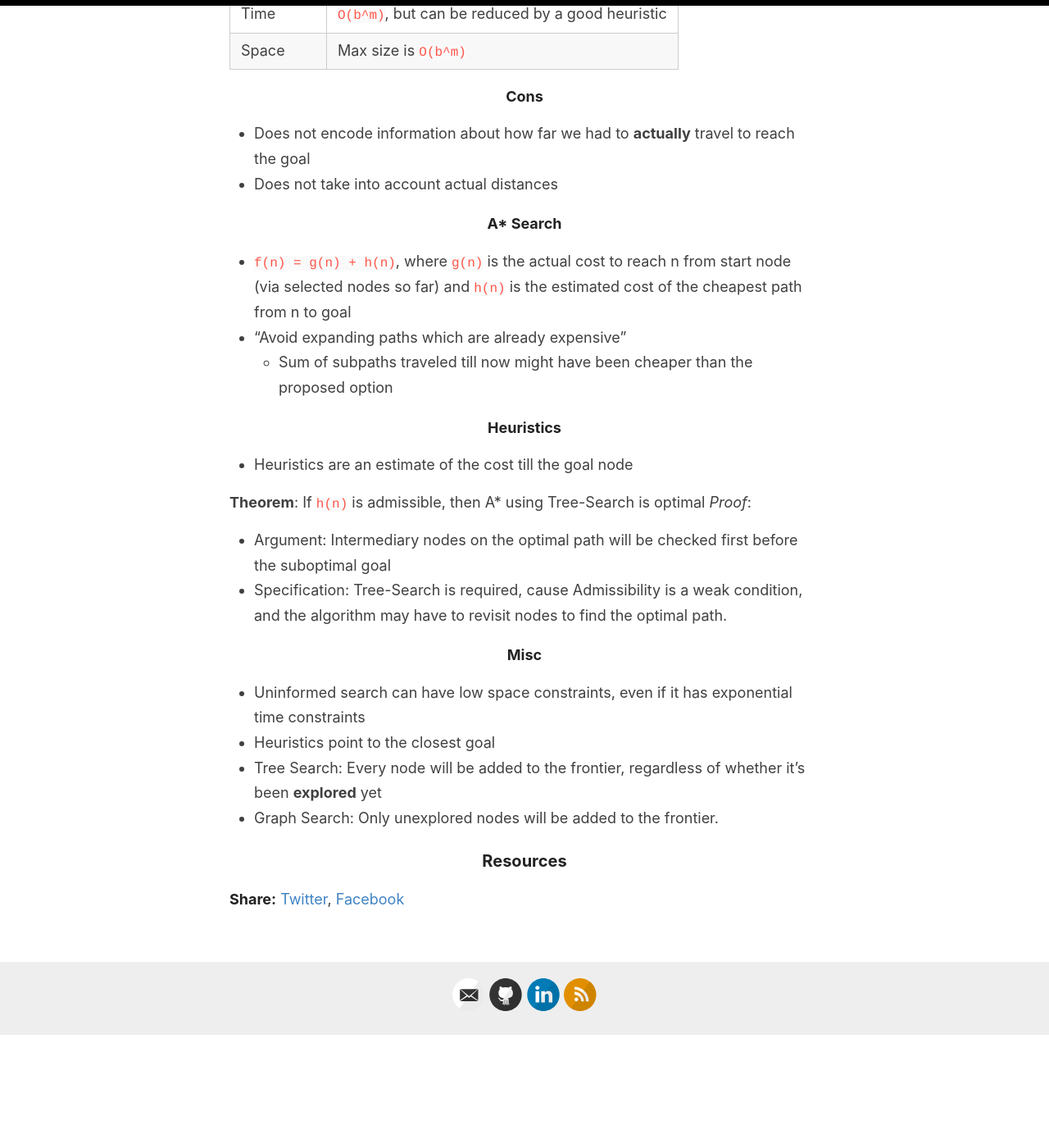
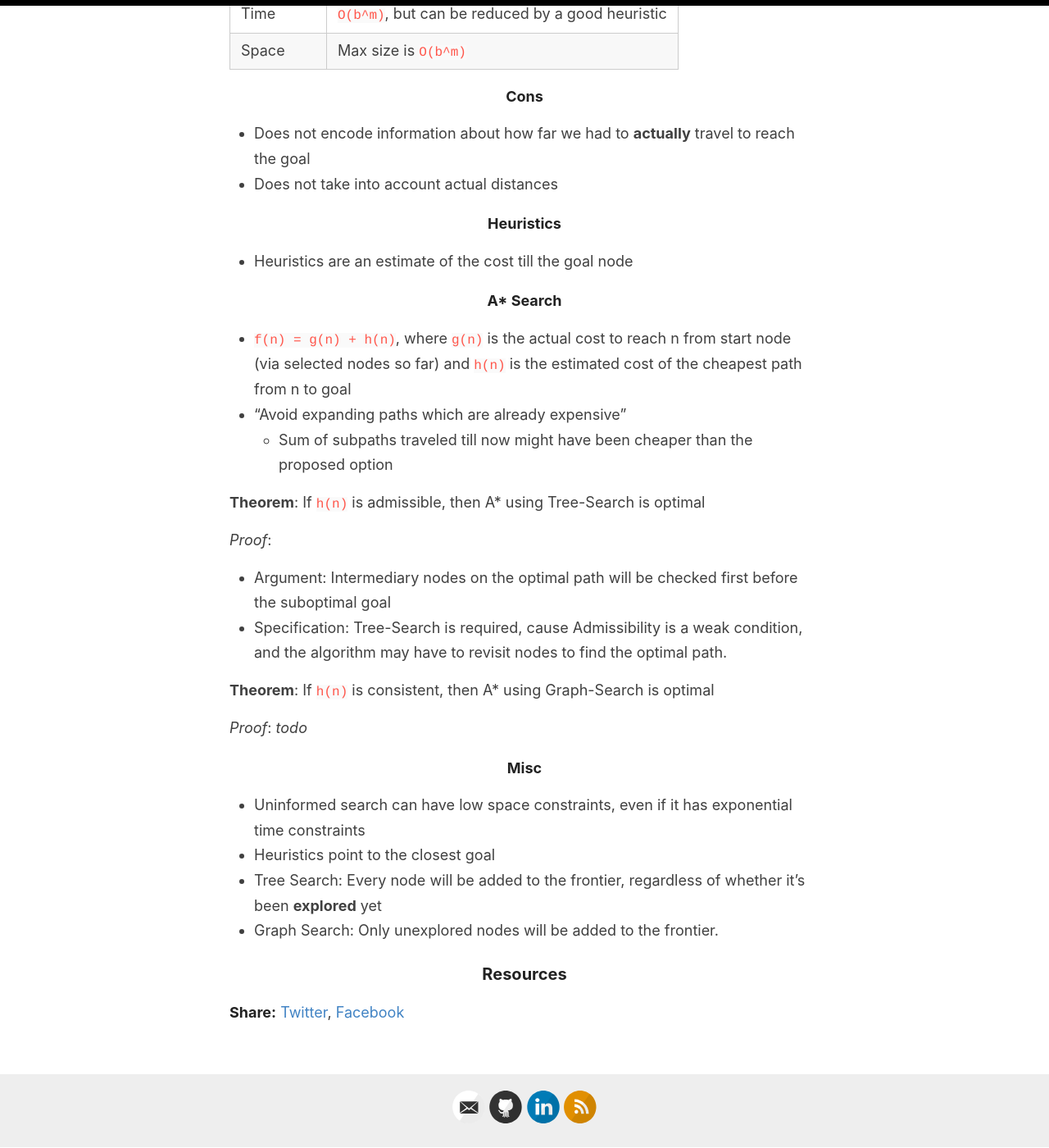
Before and after one commit to harsh-seth/knowhere, a Jekyll site: the page built from _posts/notes/ai/2024-03-21-informed-search.md, in a window 1280 px wide and 1400 px high, scrolled down 1118 px. Shown: the whole window at 82% size. Built offline with Jekyll 4.4.1, drawn with Linux system fonts in a browser that asks for light colours; before the commit the page ends 2381 px from its top, so only the background shows below that.

Commit message:
content: Informed Search update

```diff
--- a/_posts/notes/ai/2024-03-21-informed-search.md
+++ b/_posts/notes/ai/2024-03-21-informed-search.md
@@ -39,19 +39,24 @@ excerpt: <todo>
 - Does not take into account actual distances
 
 
+#### Heuristics
+- Heuristics are an estimate of the cost till the goal node
+
+
 #### A* Search
 - `f(n) = g(n) + h(n)`, where `g(n)` is the actual cost to reach n from start node (via selected nodes so far) and `h(n)` is the estimated cost of the cheapest path from n to goal
 - "Avoid expanding paths which are already expensive"
     - Sum of subpaths traveled till now might have been cheaper than the proposed option
 
+**Theorem**: If `h(n)` is admissible, then A* using Tree-Search is optimal
 
-#### Heuristics
-- Heuristics are an estimate of the cost till the goal node
-
-**Theorem**: If `h(n)` is admissible, then A* using Tree-Search is optimal
 *Proof*:
 - Argument: Intermediary nodes on the optimal path will be checked first before the suboptimal goal
 - Specification: Tree-Search is required, cause Admissibility is a weak condition, and the algorithm may have to revisit nodes to find the optimal path.
+
+**Theorem**: If `h(n)` is consistent, then A* using Graph-Search is optimal
+
+*Proof*:  *todo*
 
 
 #### Misc
```
